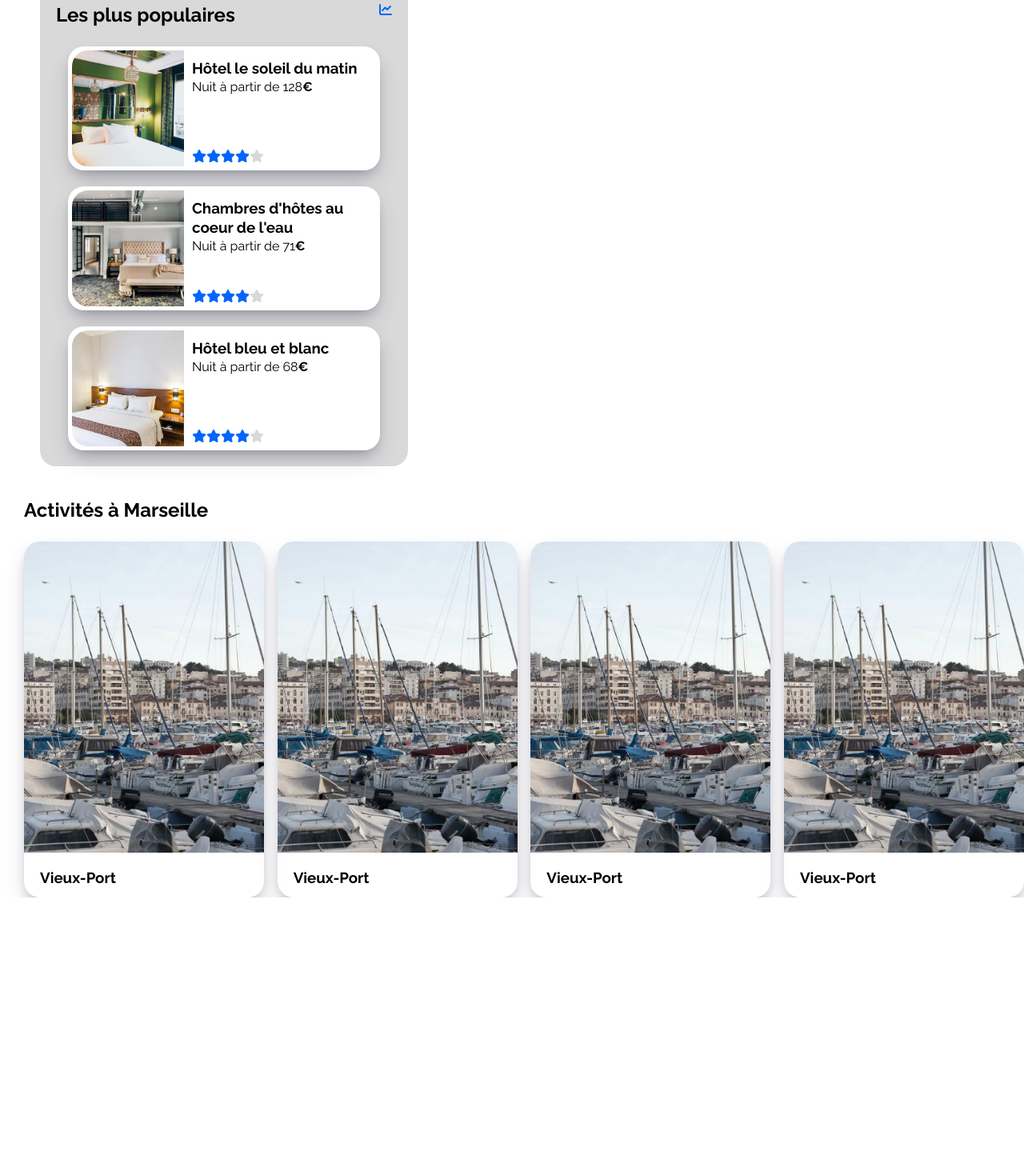
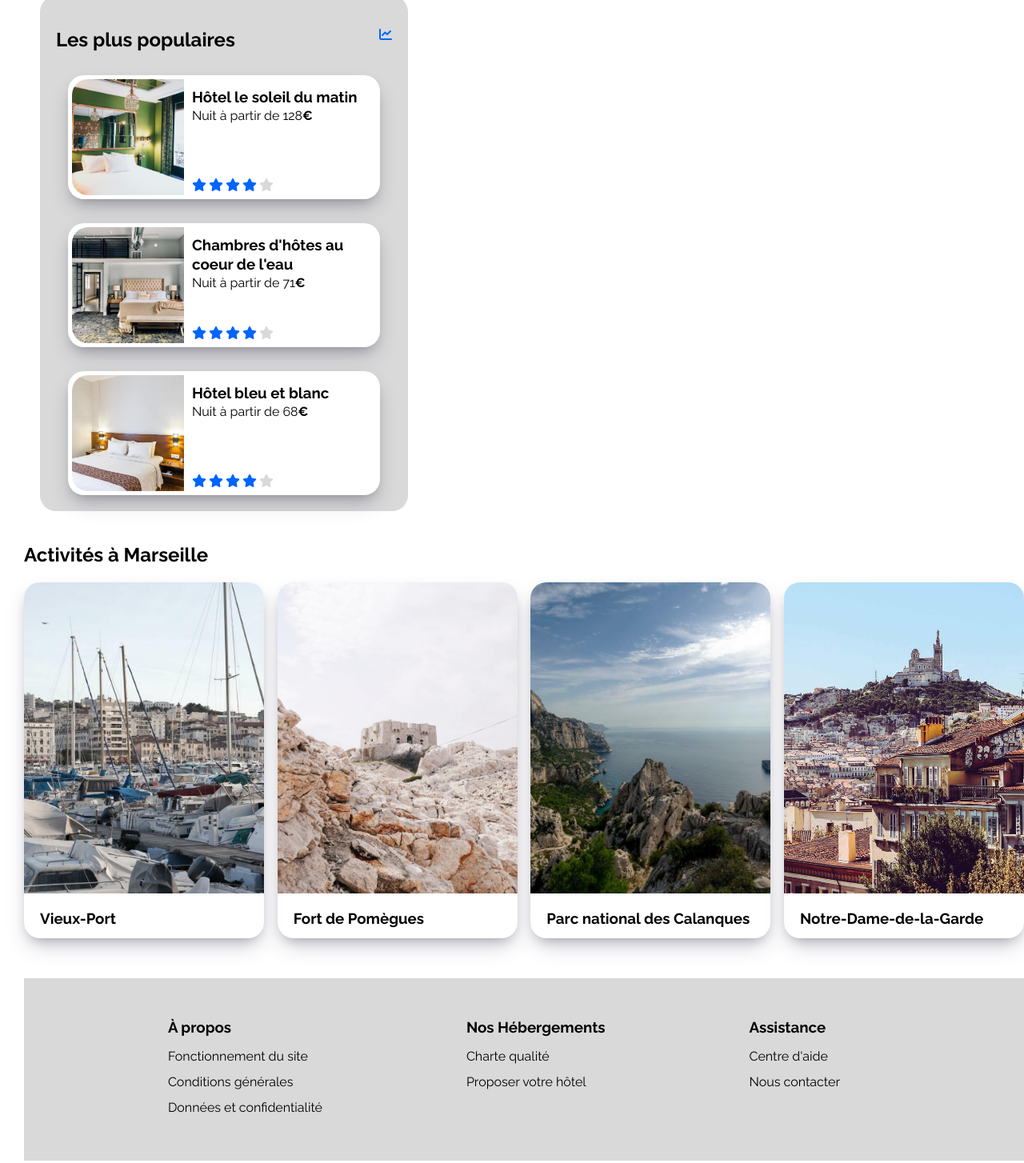
Before and after one commit to Guilly-AU/P2-Booki-HTML-CSS, a plain HTML site: page index.html in a window 1280 px wide. Shown: the part 1021-2475 px from the top of the page at 80% size. Before the commit the page ends 2143 px from the top, so only its background shows below. Drawn offline with Linux system fonts and the light colour scheme.

Commit message:
footer + update

```diff
--- a/CSS/style.css
+++ b/CSS/style.css
@@ -5,7 +5,7 @@
     max-width: 1440px;
 }
 
-main{
+main, footer {
     margin-left: 30px;
 }
 
@@ -47,7 +47,7 @@ nav a:hover {
 .search-bar {
     display: flex;
     flex-direction: row;
-    align-items: center;
+    justify-content: start;
     margin-top: 20px;
 }
 
@@ -64,18 +64,25 @@ nav a:hover {
     font-weight: 700;
 }
 
-.bar-button {
+.bar-mobile {
     background-color: #0065fc;
     padding: 15px;
     border: 1px #0065fc solid;
     border-radius: 0px 15px 15px 0px;
-    color: white;
     font-weight: 700;
     cursor: pointer;
 }
 
+button span {
+    color: white;
+}
+
 .bar-button:hover {
     opacity: 70%;
+}
+
+.bar-mobile i{
+    display: none;
 }
 
 /* filters section*/
@@ -89,20 +96,20 @@ nav a:hover {
 
 .filtres-section {
     display: flex;
-    align-items: center;
+    flex-direction: row;
 }
 
 .thematic i{
     color: #0065fc;
-    margin-left: 10px;
-    margin-right: 10px;
+    margin-left: 5px;
+    margin-right: 5px;
 }
 
 .thematic {
     border: 2px #d9d9d9 solid;
     border-radius: 30px;
-    padding: 10px;
-    margin-left: 20px;
+    padding: 5px;
+    margin-left: 30px;
     font-weight: 700;
 }
 
@@ -110,9 +117,6 @@ nav a:hover {
     background-color: #deebff;
 }
 
-.bar-mobile {
-    display: none;
-}
 
 /*Info*/
 
@@ -255,12 +259,15 @@ section a {
 .review-popular {
     display: flex;
     align-items: flex-end;
+    -ms-flex-item-align: auto;
     height: 100%;
     margin-bottom: 5px;
+    letter-spacing: normal;
     }
 
 .review-popular i{
     color: #0065fc;
+    letter-spacing: 3px;
 }
 
 .card-popular i:last-of-type {
@@ -271,9 +278,9 @@ section a {
     opacity: 70%;
 }
 
-/*article-aside*/
+/*section-aside*/
 
-.article-aside {
+.section-aside {
     display: flex;
     flex-direction: row;
     flex-wrap: wrap;
@@ -313,3 +320,33 @@ section a {
     justify-content: space-between;
     flex-wrap: wrap;
 }
+
+/*Footer*/
+
+footer {
+    display: flex;
+    flex-direction: row;
+    justify-content: space-evenly;
+    background-color: #d9d9d9;
+    margin-top: 50px;
+    padding: 50px;
+    padding-left: 0px;
+    margin-bottom: 50px;
+    }
+
+footer div {
+
+}
+
+ul, a{
+    list-style-type: none;
+    padding: 0;
+    margin-top: 10px;
+    line-height: 2em;
+    text-decoration: none;
+    mar
+}
+
+ul, a:hover {
+    color: #0065fc;
+}
--- a/index.html
+++ b/index.html
@@ -37,8 +37,7 @@
                     <i class="fa-solid fa-location-dot"></i>
                 </div>
                 <input class="bar-input" type="search" placeholder="Marseille, France">
-                <input class="bar-button" type="submit" value="Rechercher">
-                <button class="bar-mobile" type="button">
+                <button class="bar-mobile" type="submit"><span>Rechercher</span>
                     <i class="fa-solid fa-magnifying-glass"></i>
                 </button>
             </form>
@@ -46,22 +45,30 @@
             <div class="filtres">
             <p>Filtres</p>
                 <div class="filtres-section">
+                    <a href="#">
                         <div class="thematic">
                             <i class="fa-solid fa-money-bill-wave"></i>
                             <span>Économique</span>
                         </div>
+                    </a>
+                    <a href="#">
                         <div class="thematic">
                             <i class="fa-solid fa-person"></i>
                             <span>Familial</span>
                         </div>
+                    </a>
+                    <a href="#">
                         <div class="thematic">
                             <i class="fa-solid fa-heart"></i>
                             <span>Romantique</span>
                         </div>
+                    </a>
+                    <a href="#">
                         <div class="thematic">
                             <i class="fa-solid fa-dog"></i>
                             <span>Animaux autorisés</span>
                         </div>
+                    </a>
                 </div>
             </div>
             <!-- info section -->
@@ -70,13 +77,13 @@
                 <p>Plus de 500 logements sont disponibles dans cette ville</p>
             </div>
         </section>
-        <section class="article-aside">
+        <section class="section-aside">
             <!-- accommodation section -->
-            <article class="accommodation-section">
-                <h1 id="accommodation">Hébergements à Marseille</h1>
+            <section class="accommodation-section">
+                <h2 id="accommodation">Hébergements à Marseille</h2>
                     <div class="card-accommodationflex">
                         <!-- card 1 -->
-                        <div class="card-accommodation">
+                        <article class="card-accommodation">
                             <a href="#" class='link'>
                                 <img src="Images/hebergements/4_small/auberge_la_cannebiere.jpg" alt="Auberge la Canebière">
                                 <div class="card-accommodationtext">
@@ -91,9 +98,9 @@
                                     </div>
                                 </div>
                             </a>
-                        </div>
+                        </article>
                         <!-- card 2 -->
-                        <div class="card-accommodation">
+                        <article class="card-accommodation">
                             <a href="#" class='link'>
                                 <img src="Images/hebergements/4_small/hotel_du_port.jpg" alt="Hôtel du port">
                                 <div class="card-accommodationtext">
@@ -108,9 +115,9 @@
                                     </div>
                                 </div>
                             </a>
-                        </div>
+                        </article>
                         <!-- card 3 -->
-                        <div class="card-accommodation">
+                        <article class="card-accommodation">
                             <a href="#" class='link'>
                                 <img src="Images/hebergements/4_small/hotel_les_mouettes.jpg" alt="Hôtel les mouettes">
                                 <div class="card-accommodationtext">
@@ -125,9 +132,9 @@
                                     </div>
                                 </div>
                             </a>
-                        </div>
+                        </article>
                         <!-- card 4 -->
-                        <div class="card-accommodation">
+                        <article class="card-accommodation">
                             <a href="#" class='link'>
                                 <img src="Images/hebergements/4_small/hotel_de_la_mer.jpg" alt="Hôtel de la mer">
                                 <div class="card-accommodationtext">
@@ -142,9 +149,9 @@
                                     </div>
                                 </div>
                             </a>
-                        </div>
+                        </article>
                         <!-- card 5 -->
-                        <div class="card-accommodation">
+                        <article class="card-accommodation">
                             <a href="#" class='link'>
                                 <img src="Images/hebergements/4_small/auberge_le_panier.jpg" alt="Auberge le panier">
                                 <div class="card-accommodationtext">
@@ -159,9 +166,9 @@
                                     </div>
                                 </div>
                             </a>
-                        </div>
+                        </article>
                         <!-- card 6 -->
-                        <div class="card-accommodation">
+                        <article class="card-accommodation">
                             <a href="#" class='link'>
                                 <img src="Images/hebergements/4_small/hotel_amina.jpg" alt="Hôtel chez Anima">
                                 <div class="card-accommodationtext">
@@ -176,18 +183,18 @@
                                     </div>
                                 </div>
                             </a>
-                        </div>
+                        </article>
                     </div>
                 <p class="show-more"><a href="#">Afficher plus</a>
-            </article>
+                </section>
             <!-- popular secttion -->
             <aside class="popular-section">
                 <div class="popular-title">
-                    <h1>Les plus populaires</h1>
+                    <h2>Les plus populaires</h2>
                     <i class="fa-solid fa-chart-line"></i>
                 </div>
                 <!-- card 7 -->
-                <div class="card-popularflex">
+                <article class="card-popularflex">
                     <a href="#" class='link'>
                         <div class="card-popular">
                             <img src="Images/hebergements/4_small/hotel_soleil_matin.jpg" alt="Hôtel le soleil du matin">
@@ -204,9 +211,9 @@
                             </div>
                         </div>
                     </a>
-                </div>
+                </article>
                 <!-- card 8 -->
-                <div class="card-popularflex">
+                <article class="card-popularflex">
                     <a href="#" class='link'>
                         <div class="card-popular">
                             <img src="Images/hebergements/4_small/coeur_eau.jpg" alt="Chambres d'hôtes au coeur de l'eau">
@@ -223,9 +230,9 @@
                             </div>
                         </div>
                     </a>
-                </div>
+                </article>
                 <!-- card 9 -->
-                <div class="card-popularflex">
+                <article class="card-popularflex">
                     <a href="#" class='link'>
                         <div class="card-popular">
                             <img src="Images/hebergements/4_small/hotel_tout.jpg" alt="Hôtel bleu et blanc">
@@ -242,51 +249,76 @@
                             </div>
                         </div>
                     </a>
-                </div>
+                </article>
             </aside>
         </section>
         <!-- activity section -->
         <section class="activity-section">
-            <h1 id="activity">Activités à Marseille</h1>
+            <h2 id="activity">Activités à Marseille</h2>
                 <div class="card-activityflex">
                     <!-- card 10 -->
-                    <div class="card-activity">
+                    <article class="card-activity">
                         <a href="#" class="link"></a>
                             <img src="Images/activites/3_medium/vieux_port.jpg" alt="Vieux-Port">
                             <div class="card-activitytext">
                                 <h3>Vieux-Port</h3>
                             </div>
                         </a>
-                    </div>
-                    <!-- card 10 -->
-                    <div class="card-activity">
+                    </article>
+                    <!-- card 11 -->
+                    <article class="card-activity">
                         <a href="#" class="link"></a>
-                            <img src="Images/activites/3_medium/vieux_port.jpg" alt="Vieux-Port">
+                            <img src="Images/activites/3_medium/fort_de_pomegues.jpg" alt="Fort de Pomègues">
                             <div class="card-activitytext">
-                                <h3>Vieux-Port</h3>
+                                <h3>Fort de Pomègues</h3>
                             </div>
                         </a>
-                    </div>
-                    <!-- card 10 -->
-                    <div class="card-activity">
+                    </article>
+                    <!-- card 12 -->
+                    <article class="card-activity">
                         <a href="#" class="link"></a>
-                            <img src="Images/activites/3_medium/vieux_port.jpg" alt="Vieux-Port">
+                            <img src="Images/activites/3_medium/parc_national_des_calanques.jpg" alt="Parc national des Calanques">
                             <div class="card-activitytext">
-                                <h3>Vieux-Port</h3>
+                                <h3>Parc national des Calanques</h3>
                             </div>
                         </a>
-                    </div>
-                    <!-- card 10 -->
-                    <div class="card-activity">
+                    </article>
+                    <!-- card 13 -->
+                    <article class="card-activity">
                         <a href="#" class="link"></a>
-                            <img src="Images/activites/3_medium/vieux_port.jpg" alt="Vieux-Port">
+                            <img src="Images/activites/3_medium/notre_dame_de_la_garde.jpg" alt="Notre-Dame-de-la-Garde">
                             <div class="card-activitytext">
-                                <h3>Vieux-Port</h3>
+                                <h3>Notre-Dame-de-la-Garde</h3>
                             </div>
                         </a>
-                    </div>
+                    </article>
                 </div>
         </section>
     </main>
+    <!-- footer -->
+    <footer>
+        <div>
+            <h3>À propos</h3>
+            <ul>
+                <li><a href="#">Fonctionnement du site</a></li>
+                <li><a href="#">Conditions générales</a></li>
+                    <li><a href="#">Données et confidentialité</a></li>
+            </ul>
+        </div>
+        <div>
+            <h3>Nos Hébergements</h3>
+            <ul>
+                <li><a href="#">Charte qualité</a></li>
+                <li><a href="#">Proposer votre hôtel</a></li>
+            </ul>
+        </div>
+        <div>
+            <h3>Assistance</h3>
+            <ul>
+                <li><a href="#">Centre d'aide</a></li>
+                <li><a href="#">Nous contacter</a></li>
+            </ul>
+        </div>
+    </footer>
 </body>
 </html>
```
Lines whose indentation alone changed are shown as unchanged.
